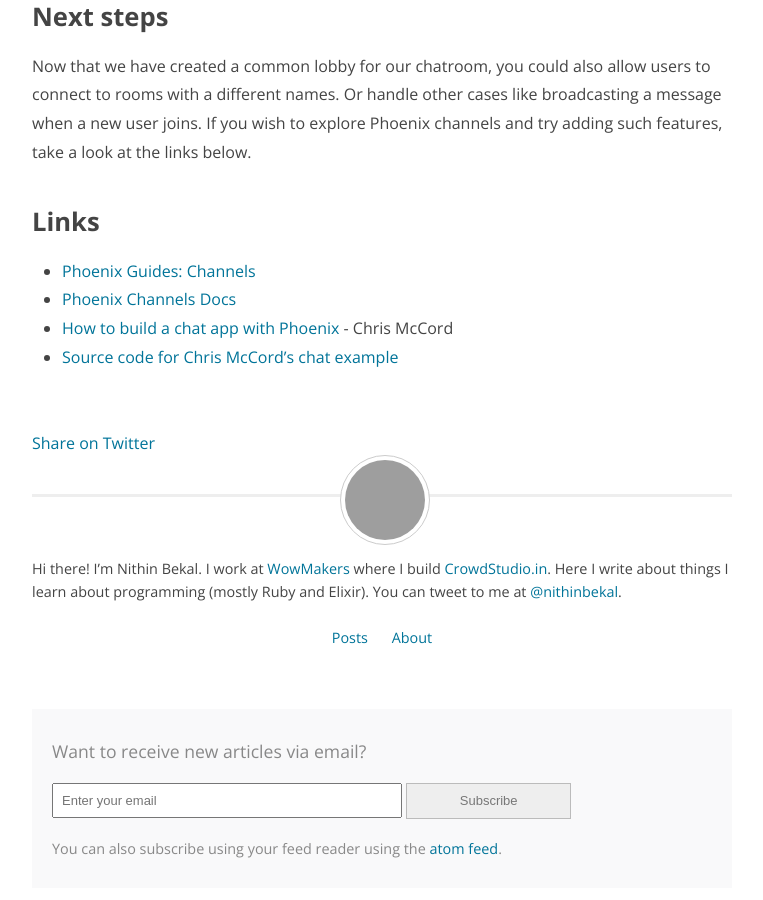
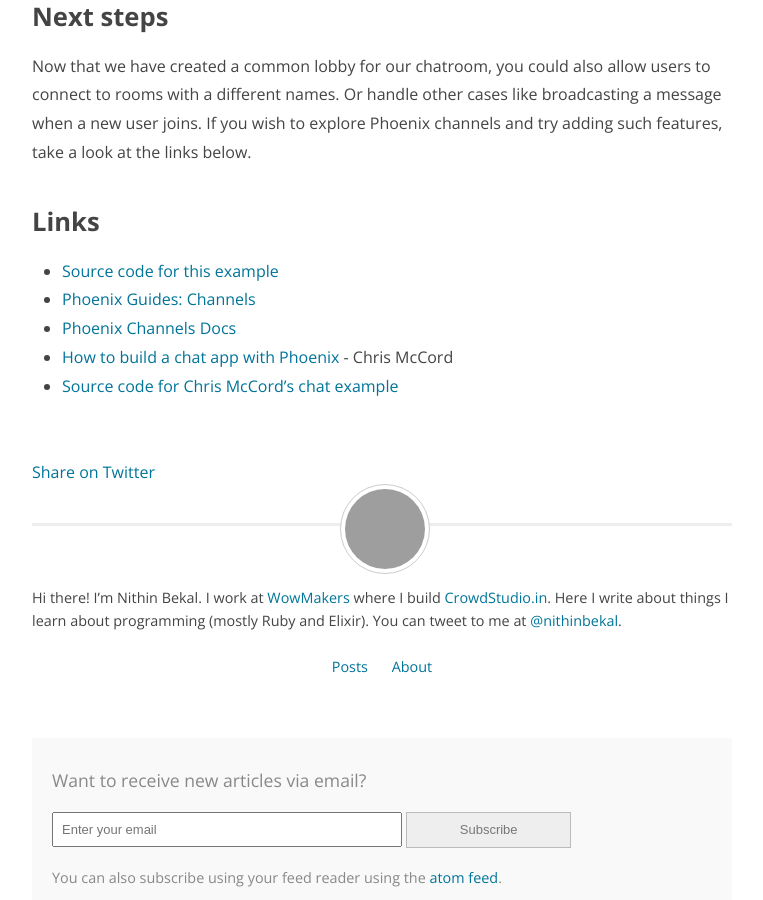
Before and after one commit to nithinbekal/nithinbekal.github.io, a Jekyll site: the page built from _posts/2015-07-11-phoenix-chat.md, in a window 1280 px wide and 900 px high, scrolled down 7328 px, cut to the strip 0-900 px from the top of the window. Shown: the whole strip, without its empty margins (258-1021 px from the left). Built offline with Jekyll 4.4.1, drawn with Linux system fonts in a browser that asks for light colours; comment, search, counter and statistics services are not loaded; grey boxes are pictures that could not be loaded.

Commit message:
Add link to source code

```diff
--- a/_posts/2015-07-11-phoenix-chat.md
+++ b/_posts/2015-07-11-phoenix-chat.md
@@ -451,6 +451,7 @@ take a look at the links below.
 
 # Links
 
+* [Source code for this example](https://github.com/nithinbekal/chatter)
 * [Phoenix Guides: Channels](http://www.phoenixframework.org/docs/channels)
 * [Phoenix Channels Docs](http://hexdocs.pm/phoenix/Phoenix.Channel.html)
 * [How to build a chat app with Phoenix](http://www.chrismccord.com/blog/2014/05/06/how-to-build-an-elixir-chat-app-with-phoenix/) - Chris McCord
```
